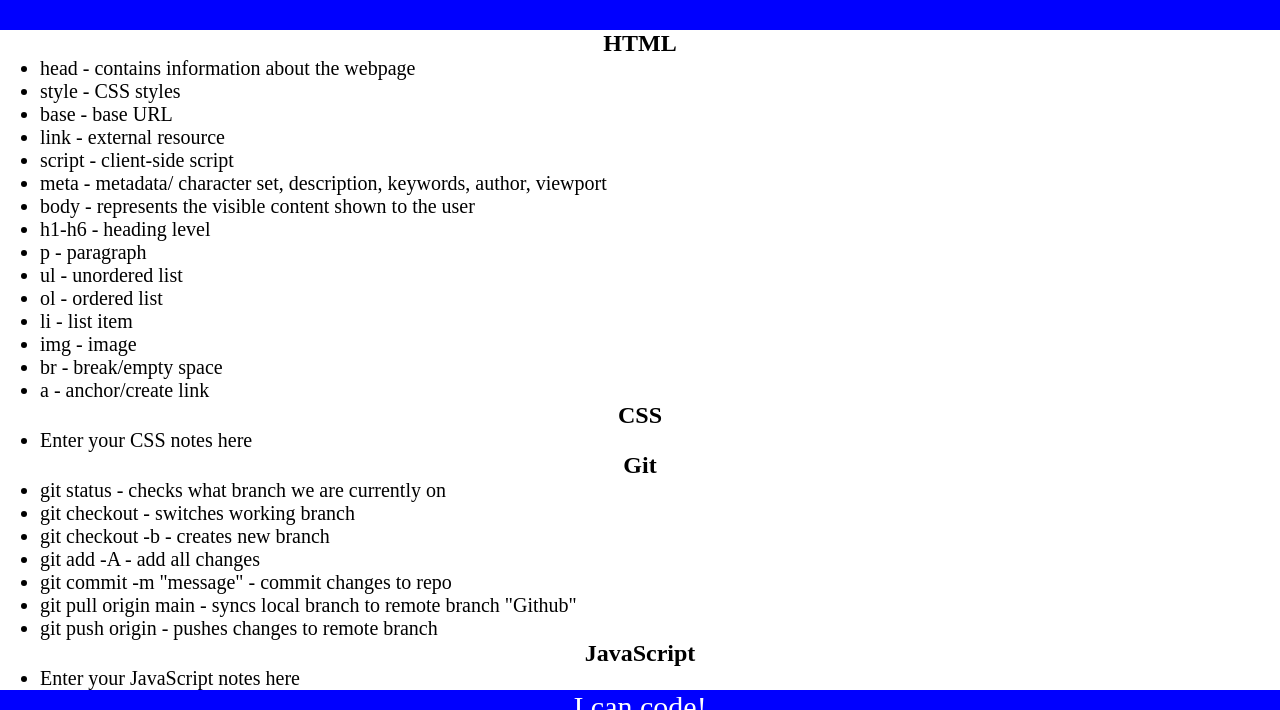
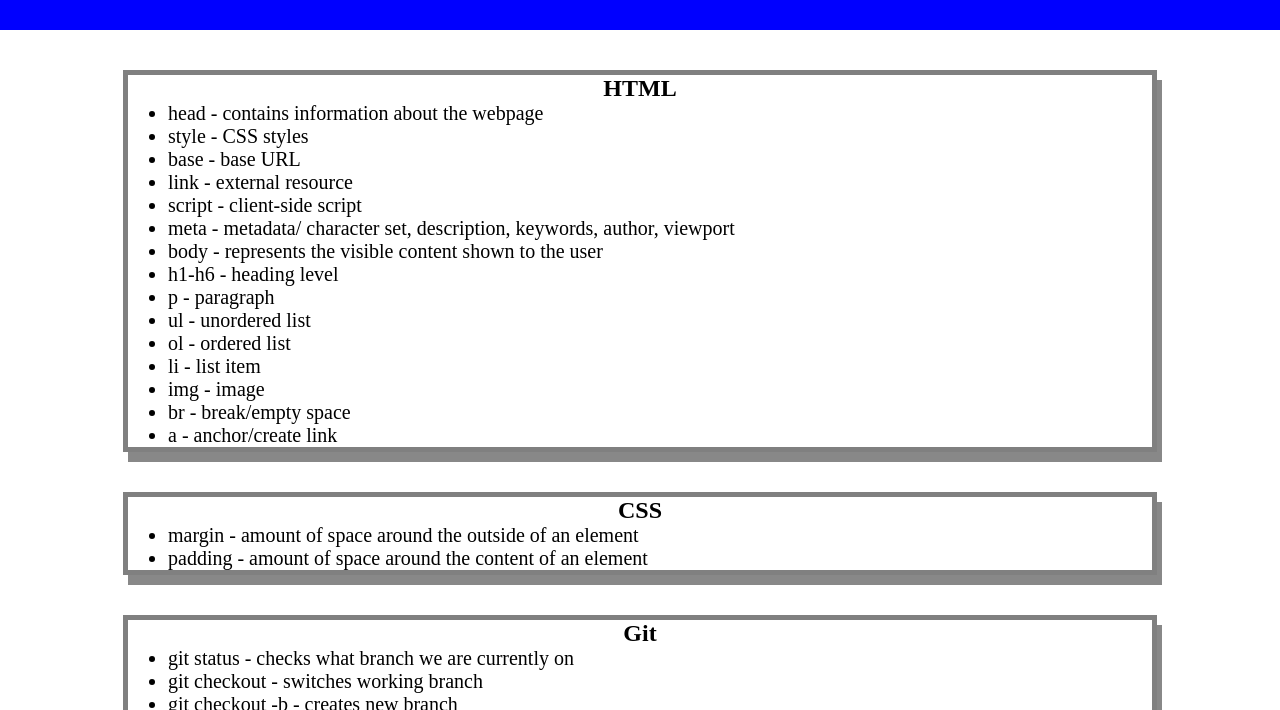
Before and after one commit to JaredIng87/prework-study-guide, a plain HTML site: page index.html in a window 1280 px wide. Shown: the part 90-800 px from the top of the page. Drawn offline with Linux system fonts and the light colour scheme.

Commit message:
adds css to project

```diff
--- a/assets/style.css
+++ b/assets/style.css
@@ -4,3 +4,4 @@ h1, h2 {text-align: center;}
 img {display: block; height: 50px; width: 50px; margin-left: auto; margin-right: auto;}
 ul {padding-left: 40px; font-size: 20px;}
 p {text-align: center; font-size: 30px;}
+.card {width: 80%; margin: 40px auto; border: 5px solid grey; box-shadow: 5px 10px #888888;}
--- a/index.html
+++ b/index.html
@@ -36,7 +36,8 @@
       <section class="card" id="css-section">
         <h2>CSS</h2>
         <ul>
-          <li>Enter your CSS notes here</li>
+          <li>margin - amount of space around the outside of an element</li>
+          <li>padding - amount of space around the content of an element</li>
         </ul>
       </section>
       <section class="card" id="git-section">
```
